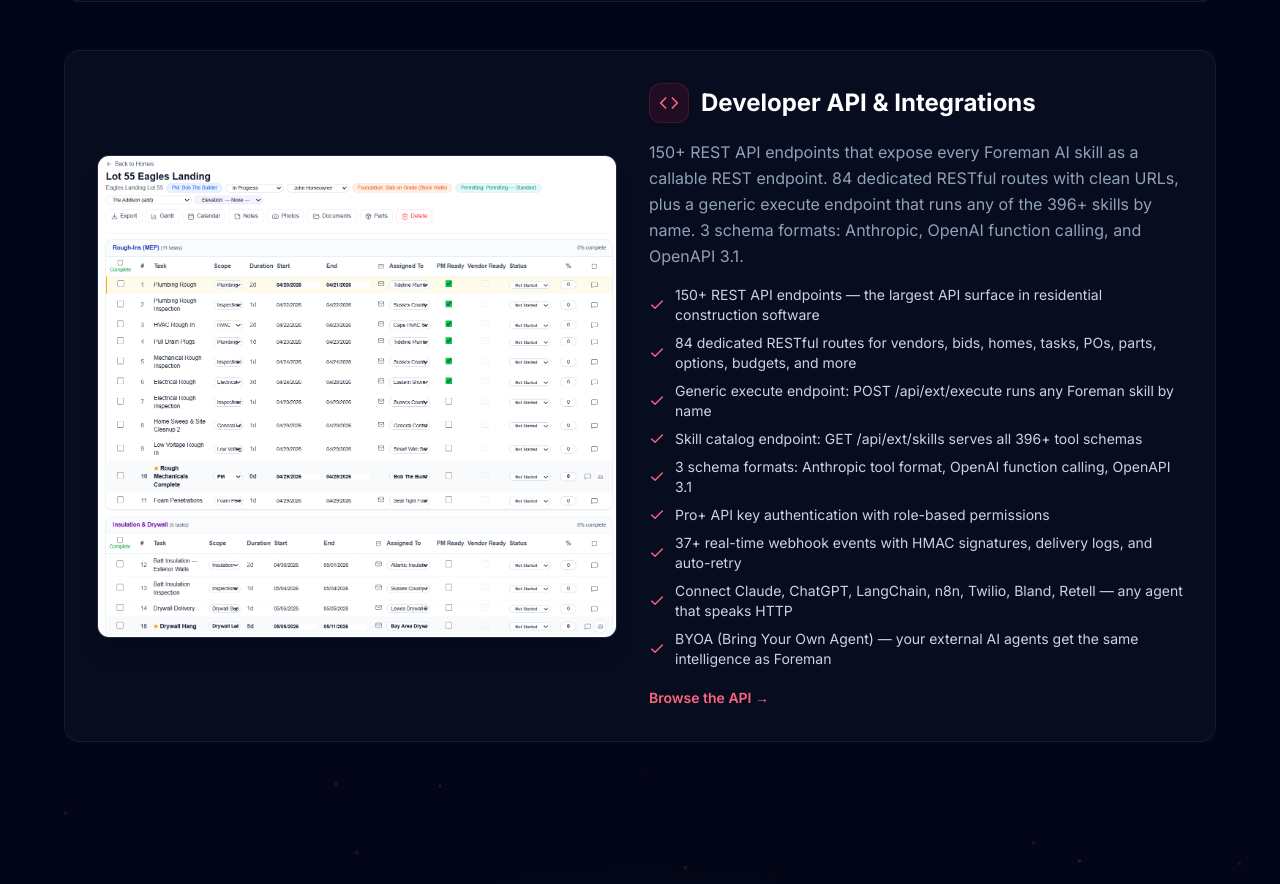
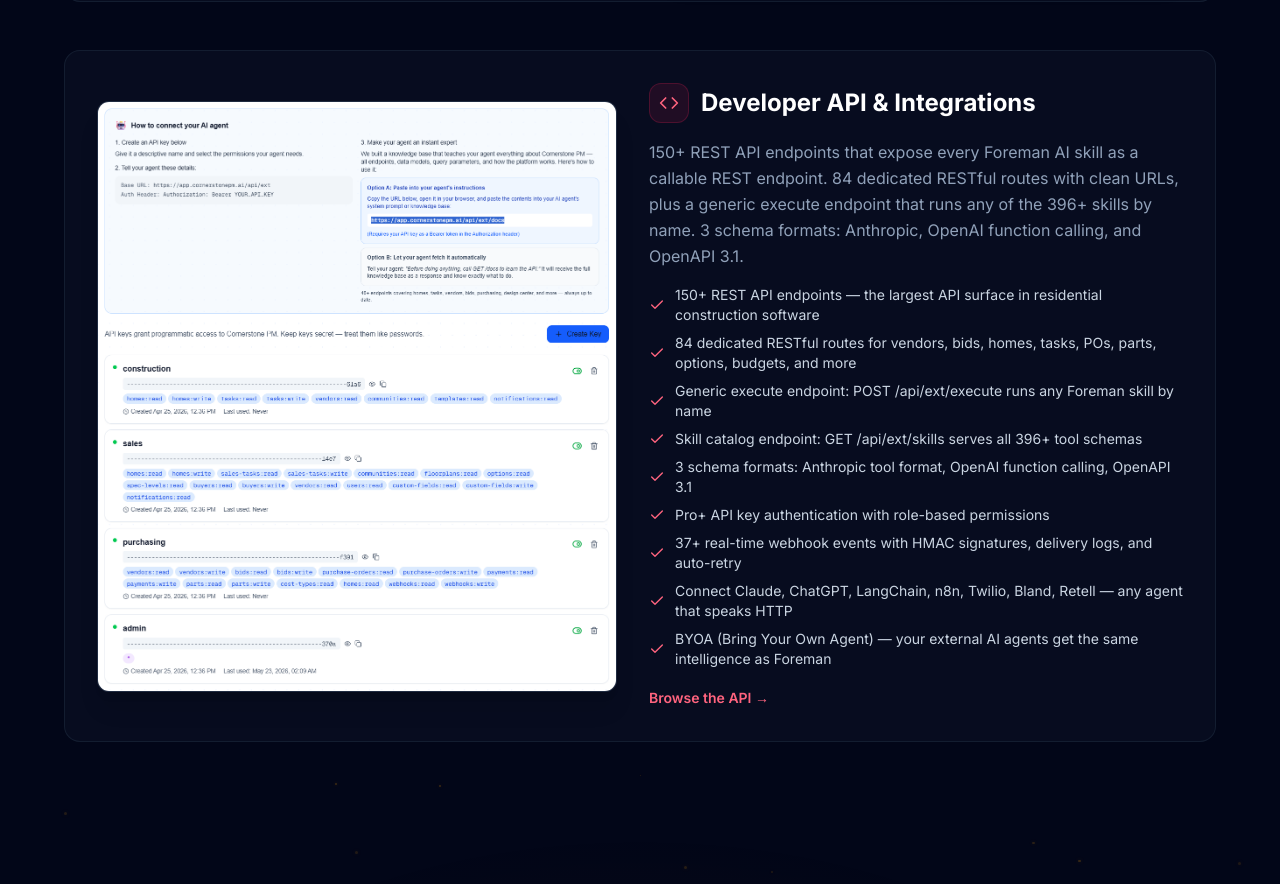
Before and after one commit to Scootermcgavin121/cornerstone-marketing-v2, a Next.js app: page /features in a window 1280 px wide. Shown: the part 6679-7563 px from the top of the page. Built offline with nearby package versions, Linux system fonts and the light colour scheme; no server answers.

Commit message:
fix(features): replace Developer API row screenshot with real API keys dashboard

```diff
--- a/src/app/features/page.tsx
+++ b/src/app/features/page.tsx
@@ -223,7 +223,7 @@ const featureDetails = [
   {
     id: "api",
     icon: Code,
-    screenshot: "/mockups/feature-scheduling.png",
+    screenshot: "/mockups/feature-api-keys.png",
     name: "Developer API & Integrations",
     color: "from-rose-500 to-violet-600",
     bgColor: "bg-rose-500/10",
```
Also changed, not shown: public/mockups/feature-api-keys.png (added).
